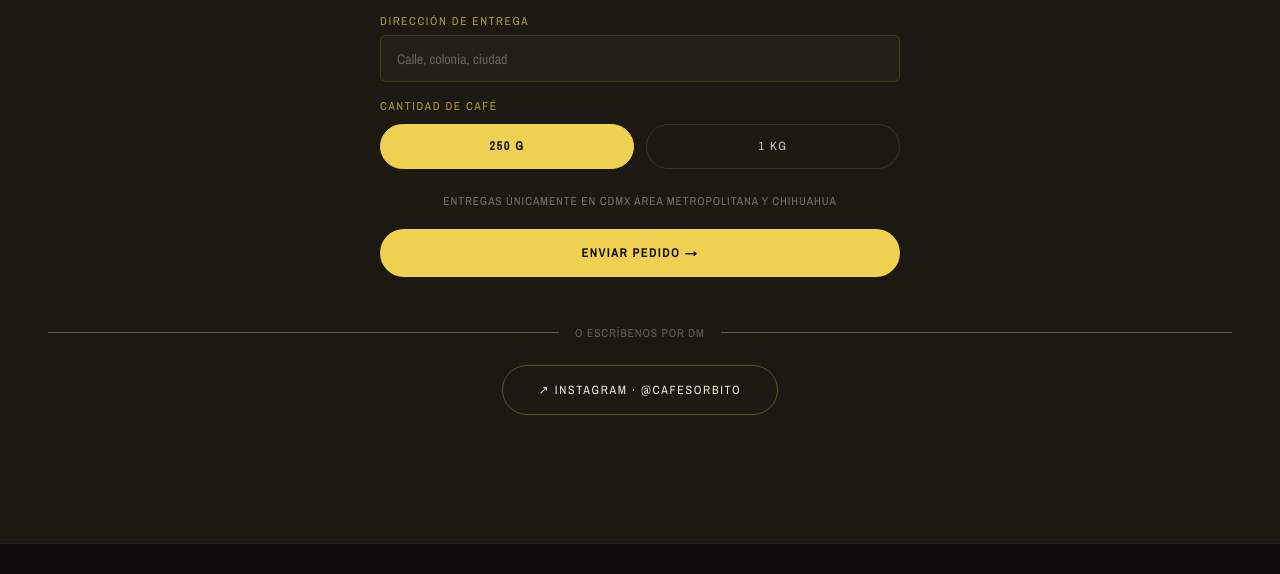
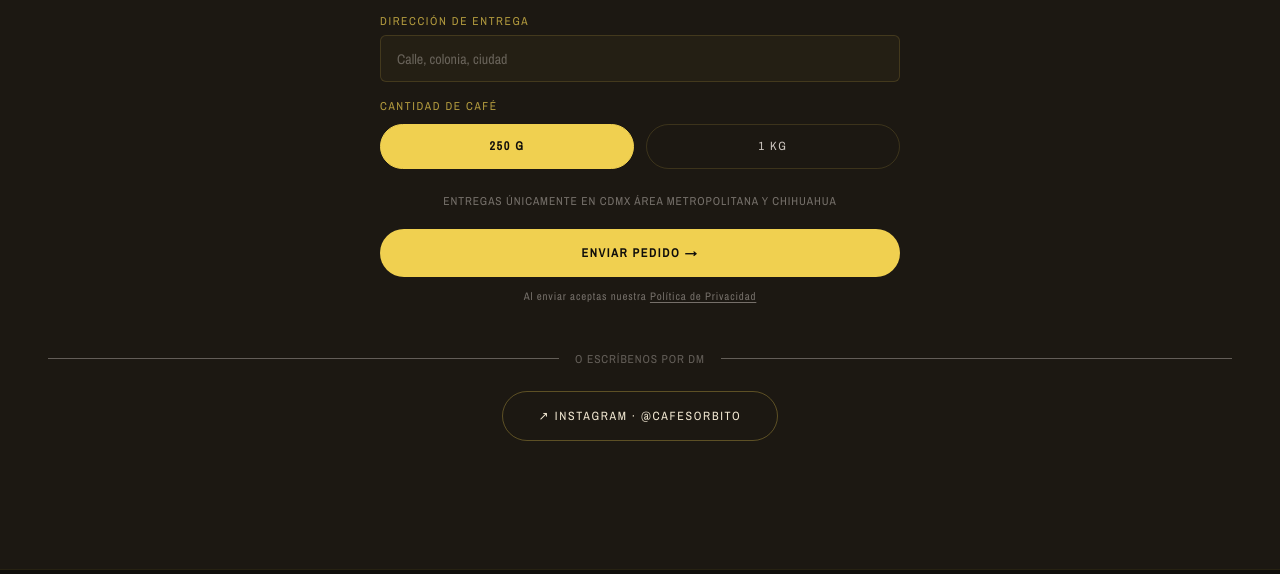
Before and after one commit to Srshadid/sorbito, a website: page sorbito-landing.html in a window 1280 px wide. Shown: the part 5482-6056 px from the top of the page. Drawn offline with Linux system fonts and the light colour scheme.

Commit message:
feat: agregar aviso de política de privacidad bajo botón del form
Co-Authored-By: Claude Sonnet 4.6 <noreply@anthropic.com>

```diff
--- a/sorbito-landing.html
+++ b/sorbito-landing.html
@@ -1235,6 +1235,9 @@ body::after {
     <p class="form-zona">Entregas únicamente en CDMX área metropolitana y Chihuahua</p>
 
     <button type="submit" class="form-submit">Enviar pedido →</button>
+    <p style="font-family:var(--font-sans);font-size:0.68rem;letter-spacing:0.08em;color:var(--color-text-muted);opacity:0.5;text-align:center;margin-top:0.75rem;">
+      Al enviar aceptas nuestra <a href="#" data-modal="privacidad" style="color:inherit;text-decoration:underline;text-underline-offset:2px;">Política de Privacidad</a>
+    </p>
 
     <div class="form-success" id="formSuccess">
       <div class="form-success-title">¡Pedido recibido!</div>
```
